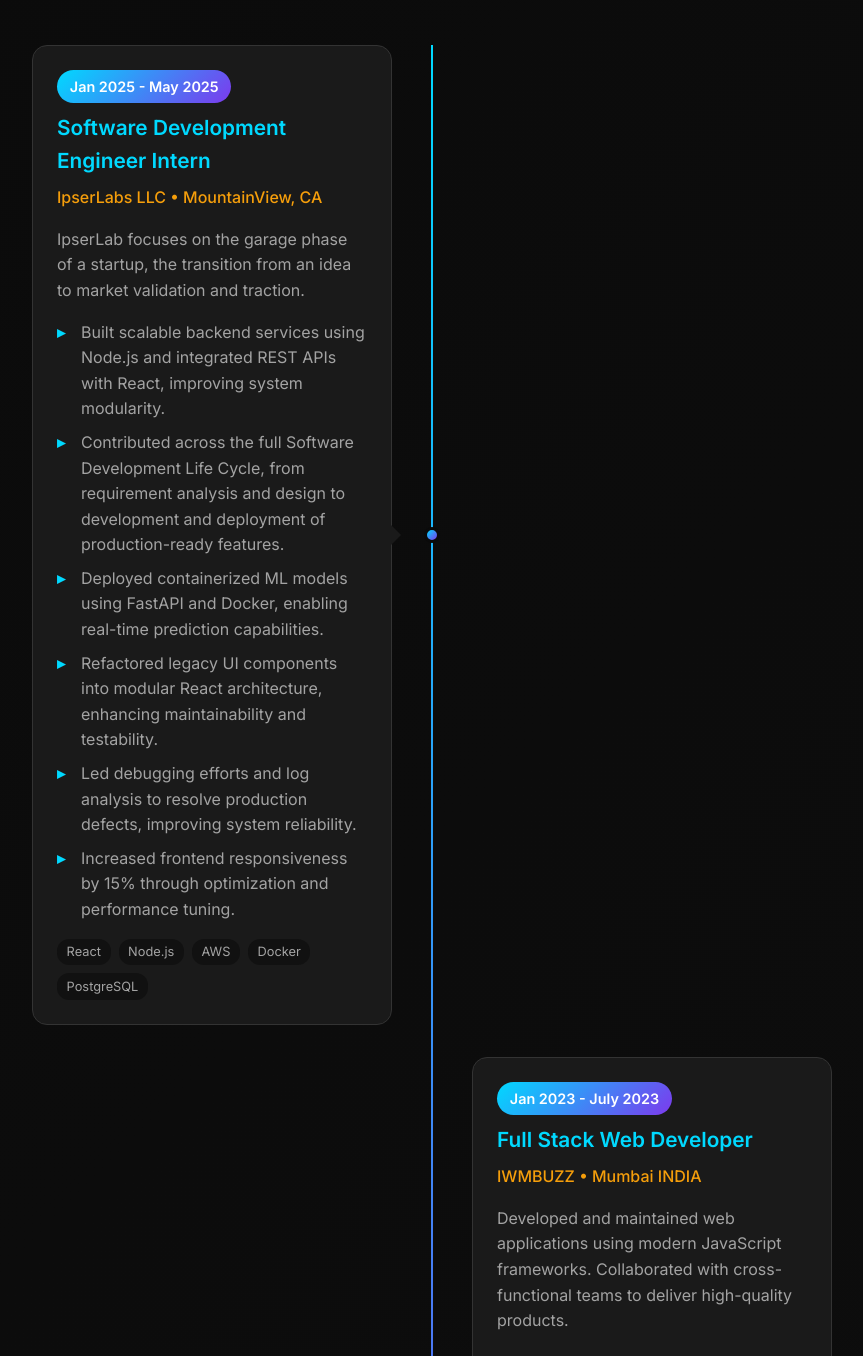
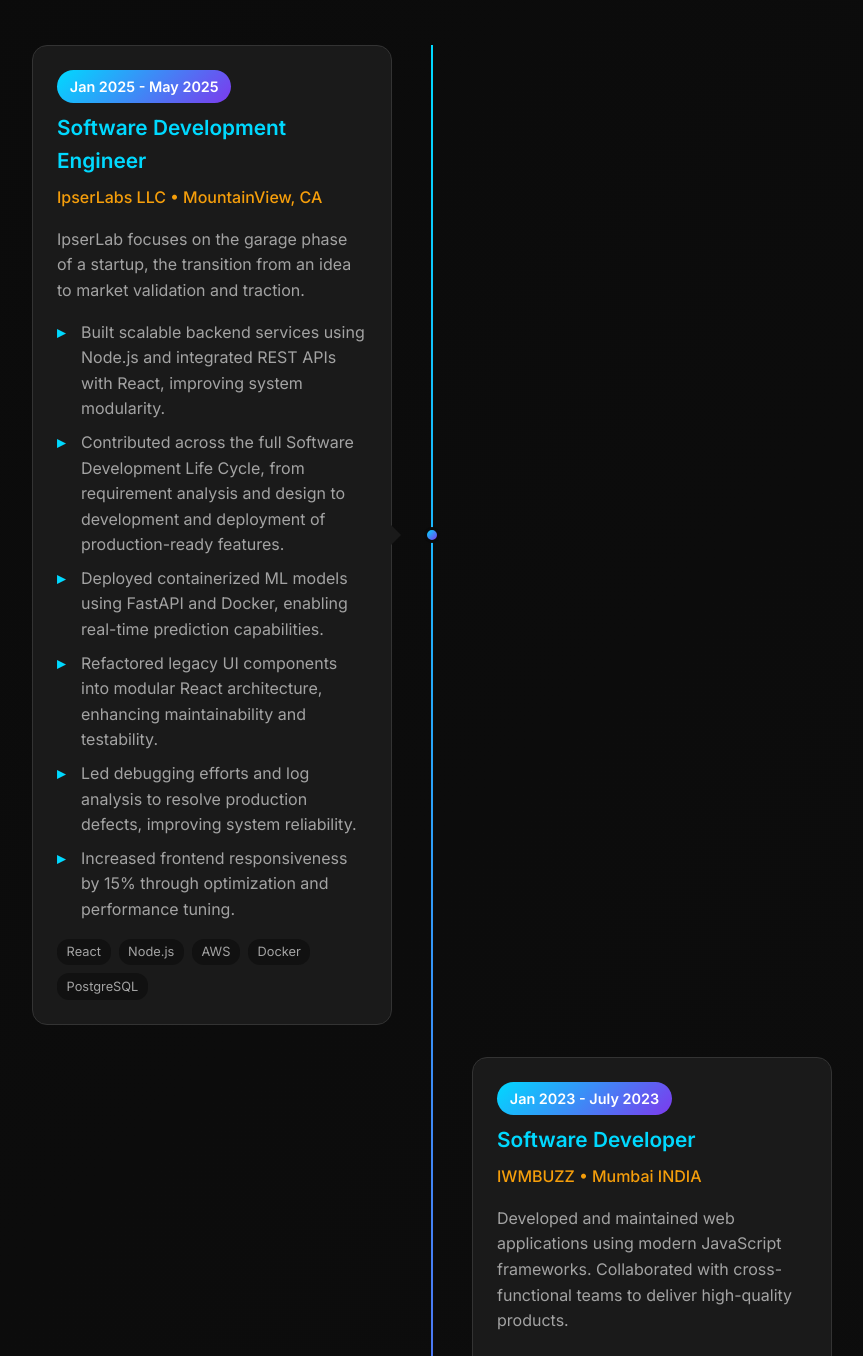
Before and after one commit to correia-jilson/correia_jilson.github.io, a plain HTML site: page index.html in a window 1280 px wide. Shown: the part 1469-2825 px from the top of the page, without its empty margins (208-1071 px from the left). Drawn offline with Linux system fonts and the light colour scheme.

Commit message:
Update index.html

```diff
--- a/index.html
+++ b/index.html
@@ -1070,7 +1070,7 @@
                 <div class="timeline-dot"></div>
                 <div class="timeline-content">
                     <div class="timeline-date">Jan 2025 - May 2025</div>
-                    <h3 class="timeline-title"> Software Development Engineer Intern</h3>
+                    <h3 class="timeline-title"> Software Development Engineer </h3>
                     <div class="timeline-subtitle">IpserLabs LLC • MountainView, CA</div>
                     <p class="timeline-description">
                         IpserLab focuses on the garage phase of a startup, the transition from an idea to market validation and traction.
@@ -1098,7 +1098,7 @@ of production-ready features.</li>
                 <div class="timeline-dot"></div>
                 <div class="timeline-content">
                     <div class="timeline-date">Jan 2023 - July 2023</div>
-                    <h3 class="timeline-title">Full Stack Web Developer</h3>
+                    <h3 class="timeline-title">Software Developer</h3>
                     <div class="timeline-subtitle">IWMBUZZ • Mumbai INDIA</div>
                     <p class="timeline-description">
                         Developed and maintained web applications using modern JavaScript frameworks. Collaborated with cross-functional teams to deliver high-quality products.
```
